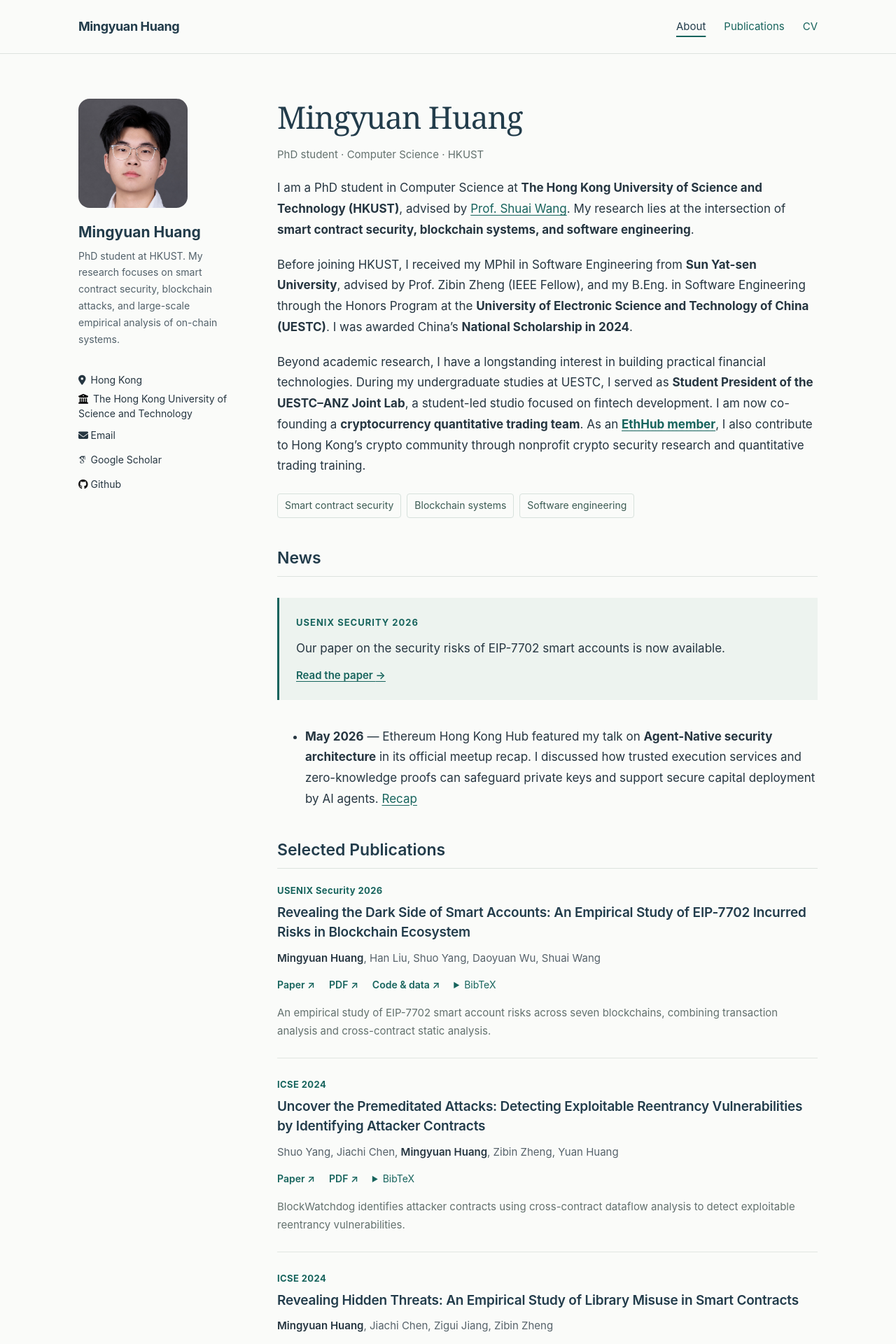
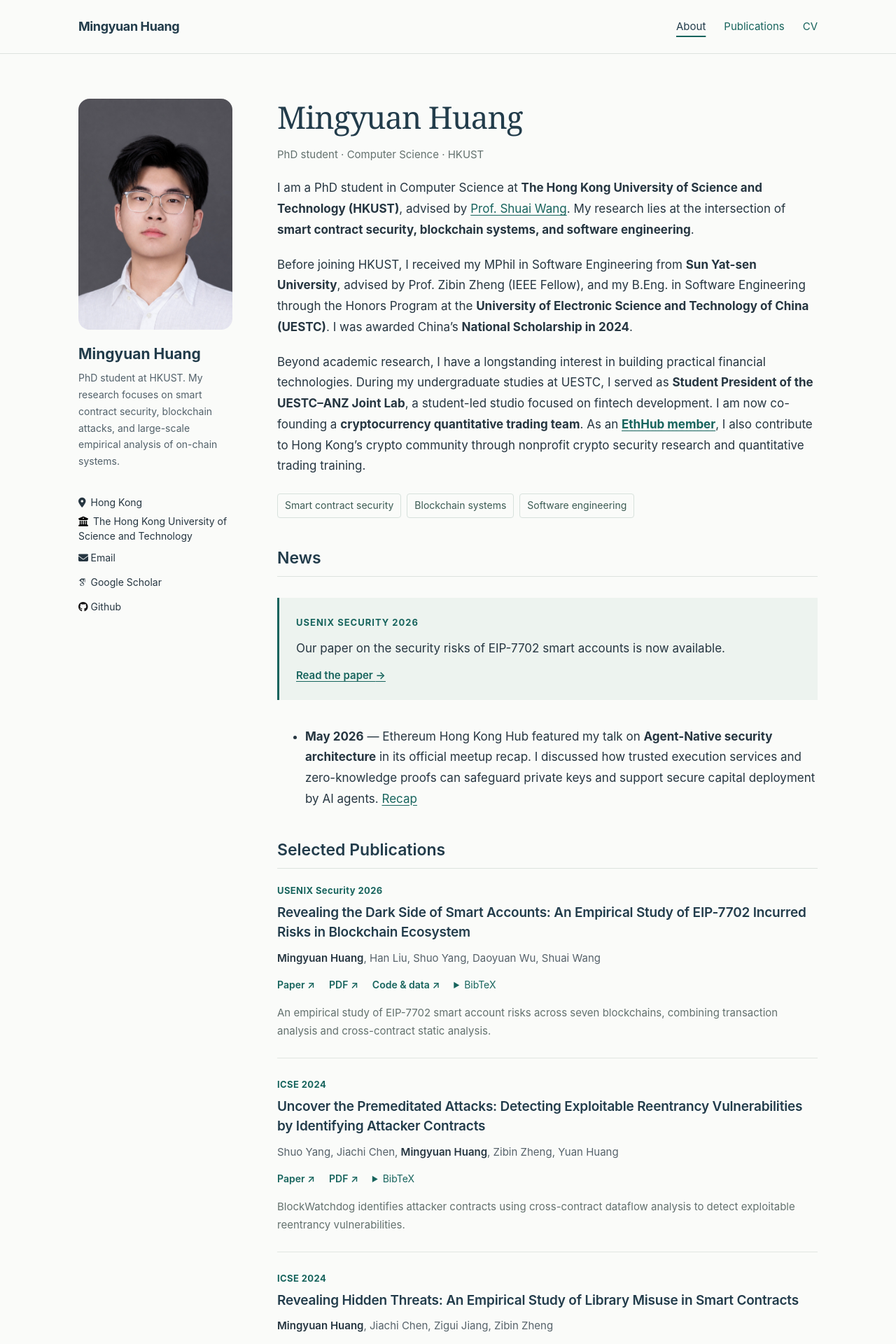
Before and after one commit to MingyuanHuang/MingyuanHuang.github.io, a Jekyll site: the page built from _pages/about.md, in a window 1280 px wide. Shown: the top 1920 px of the page at 70% size. Built offline with Jekyll 4.4.1, drawn with Linux system fonts in a browser that asks for light colours; some web fonts are replaced.

Commit message:
Enlarge portrait and preserve its original aspect ratio

```diff
--- a/_includes/author-profile.html
+++ b/_includes/author-profile.html
@@ -10,7 +10,7 @@
     {% if author.avatar contains "://" %}
       <img src="{{ author.avatar }}" alt="{{ author.name }}">
     {% else %}
-      <img decoding="async" src="{{ author.avatar | prepend: "/images/" | relative_url }}" class="author__avatar" width="156" height="156" alt="{{ author.name }}">
+      <img decoding="async" src="{{ author.avatar | prepend: "/images/" | relative_url }}" class="author__avatar" width="1023" height="1537" alt="{{ author.name }}">
     {% endif %}
   </div>
 
--- a/_sass/_academic.scss
+++ b/_sass/_academic.scss
@@ -18,8 +18,8 @@ a:focus-visible, summary:focus-visible { outline: 3px solid #bd7028; outline-off
 #main::after, #main::before { display: none; }
 #main > .sidebar { position: static; transform: none; width: auto; height: auto; max-width: none; margin: 0; padding: 0; overflow: visible; float: none; min-width: 0; }
 #main > .page, #main > .archive { float: none; width: auto; min-width: 0; margin: 0; padding: 0; }
-.sidebar .author__avatar { display: block; width: 156px; }
-.sidebar .author__avatar img { width: 156px; height: 156px; object-fit: cover; object-position: center 35%; border-radius: 16px; padding: 0; border: 0; transition: none; }
+.sidebar .author__avatar { display: block; width: 220px; max-width: 100%; }
+.sidebar .author__avatar img { width: 100%; max-width: 100%; height: auto; border-radius: 16px; padding: 0; border: 0; transition: none; }
 .sidebar .author__content { display: block; padding: 0; }
 .sidebar .author__name { margin: 22px 0 8px; color: #223c4b; font-size: 21px; }
 .sidebar .author__bio { font-size: 14px; line-height: 1.7; color: #52616a; }
@@ -58,8 +58,8 @@ a:focus-visible, summary:focus-visible { outline: 3px solid #bd7028; outline-off
 .page__footer-copyright { font-size: 13px; line-height: 1.7; }
 @media (max-width: 800px) {
   #main { grid-template-columns: 1fr; gap: 36px; padding-top: 32px; }
-  #main > .sidebar > div { display: grid; grid-template-columns: 100px minmax(0, 1fr); gap: 0 20px; }
-  .sidebar .author__avatar, .sidebar .author__avatar img { width: 100px; height: 100px; }
+  #main > .sidebar > div { display: grid; grid-template-columns: 180px minmax(0, 1fr); gap: 0 20px; }
+  .sidebar .author__avatar, .sidebar .author__avatar img { width: 180px; max-width: 100%; height: auto; }
   .sidebar .author__name { margin-top: 0; }
   .sidebar .author__bio { margin: 0; }
   .sidebar .author__urls-wrapper { grid-column: 1 / -1; }
@@ -69,6 +69,9 @@ a:focus-visible, summary:focus-visible { outline: 3px solid #bd7028; outline-off
 }
 @media (max-width: 480px) {
   html { font-size: 16px; }
+  #main > .sidebar > div { grid-template-columns: minmax(0, 1fr); text-align: center; gap: 18px; }
+  .sidebar .author__avatar { margin: 0 auto; }
+  .sidebar .author__urls { justify-content: center; }
   .masthead__inner-wrap { padding: 18px 20px; }
   .academic-nav { flex-wrap: wrap; gap: 12px; }
   .academic-nav ul { gap: 24px; }
```
